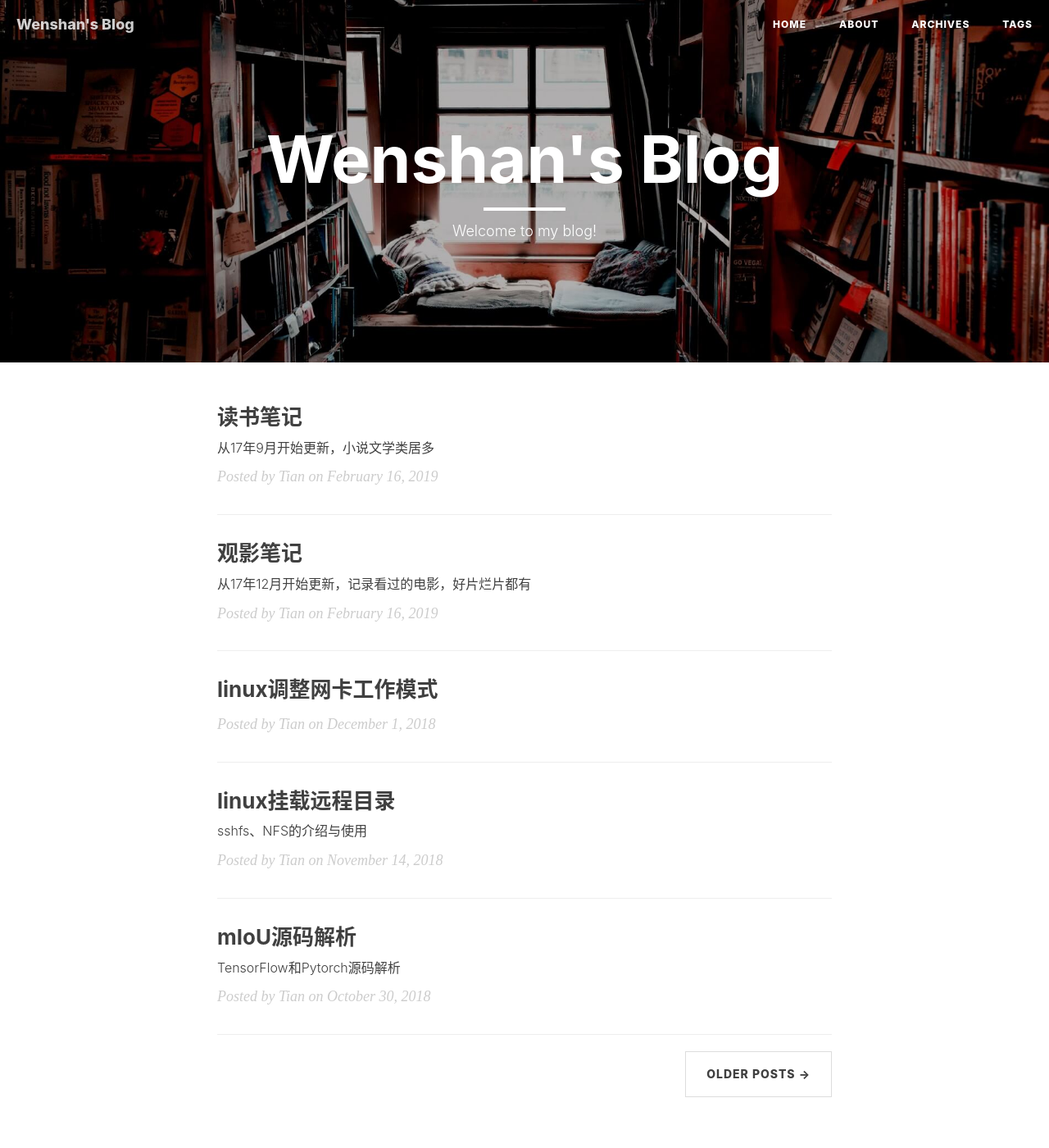
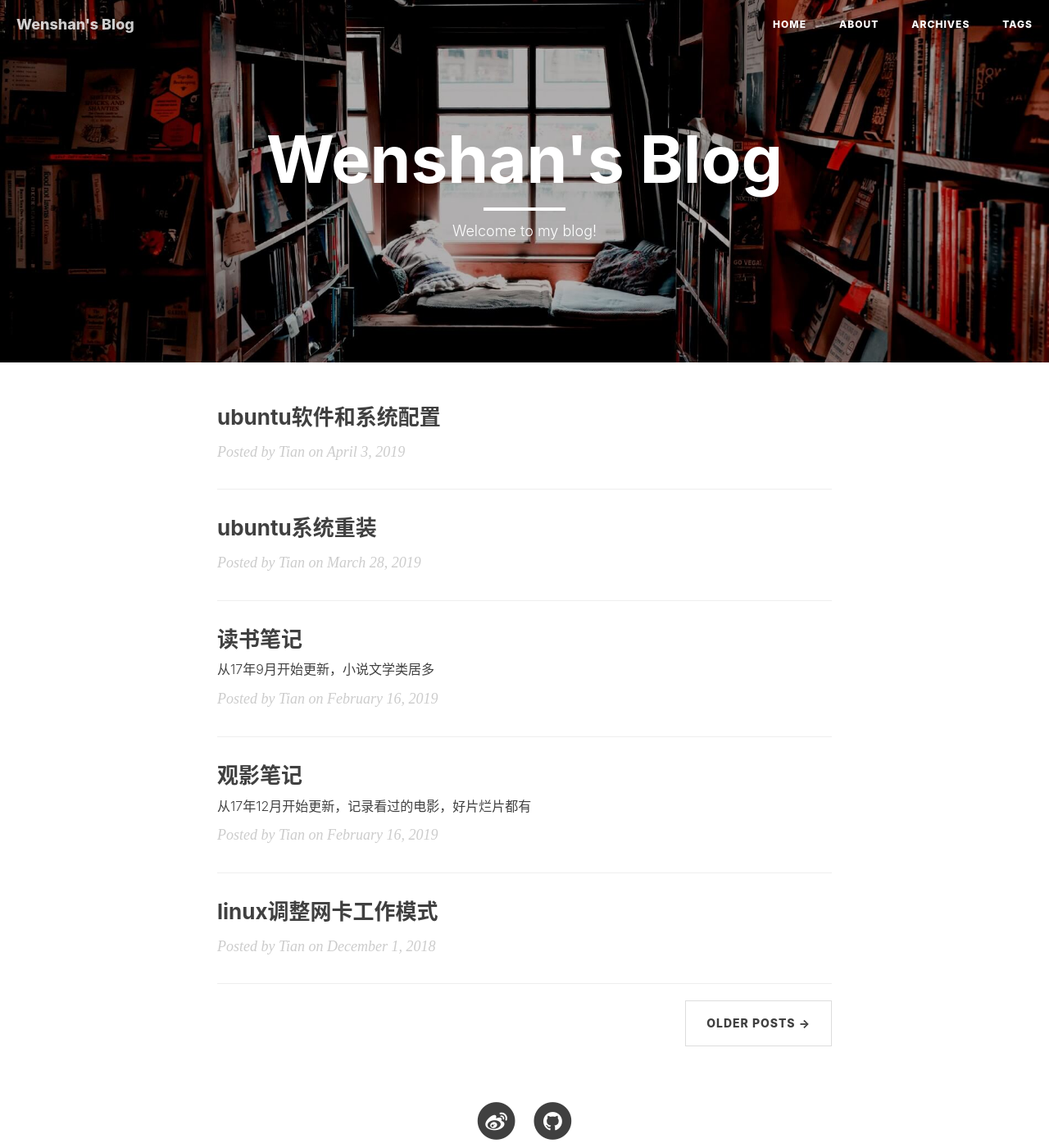
Before and after one commit to tianws/tianws.github.io, a Jekyll site: the page built from index.html, in a window 1280 px wide and 1400 px high. Shown: the whole window at 82% size. Built offline with Jekyll 4.4.1, drawn with Linux system fonts in a browser that asks for light colours; nearby versions of some CDN libraries; the list of posts is cut into pages by our own code; comment, search, counter and statistics services are not loaded; some of the changed lines change nothing that is shown.

Commit message:
修改Ubuntu重装相关文章

````diff
--- a/_posts/2018-07-04-cuda-dl.markdown
+++ b/_posts/2018-07-04-cuda-dl.markdown
@@ -150,9 +150,11 @@
 export PATH=/usr/local/cuda-9.0/bin${PATH:+:${PATH}} # 添加环境变量到.bashrc
 # 如果用runfile安装，还需要添加LD_LIBRARY_PATH
 ## 64位系统
-export LD_LIBRARY_PATH=/usr/local/cuda-9.0/lib64\                				    ${LD_LIBRARY_PATH:+:${LD_LIBRARY_PATH}}
+export LD_LIBRARY_PATH=/usr/local/cuda-9.0/lib64\
+${LD_LIBRARY_PATH:+:${LD_LIBRARY_PATH}}
 ## 32位系统
-export LD_LIBRARY_PATH=/usr/local/cuda-9.0/lib\                          ${LD_LIBRARY_PATH:+:${LD_LIBRARY_PATH}}
+export LD_LIBRARY_PATH=/usr/local/cuda-9.0/lib\
+${LD_LIBRARY_PATH:+:${LD_LIBRARY_PATH}}
 ```
 
 （2）建议
--- /dev/null
+++ b/_posts/2019-03-28-ubuntu-reinstall.markdown
@@ -0,0 +1,125 @@
+---
+layout:     post
+title:      "ubuntu系统重装"
+subtitle:   ""
+date:       2019-03-28 10:00:00
+author:     "Tian"
+categories: Skill
+header-img: "img/post_2018_01_27.jpg"
+catalog: true
+tags:
+    - 环境配置
+---
+
+## 一、制作系统盘
+
+### （1）下载ubuntu16.04LTS
+
+下载链接：[BitTorrent](http://releases.ubuntu.com/16.04/ubuntu-16.04.4-desktop-amd64.iso.torrent)
+
+### （2）烧制系统盘
+
+#### i. 命令行烧制
+
+```bash
+sudo fdisk -l # 查看磁盘信息
+sudo umount /dev/sdc* # umount
+sudo mkfs.vfat /dev/sdc -I # 格式化位FAT格式
+sudo dd if=/../../..ios of=/dev/sdc status=progress # of为制作U盘启动盘
+```
+
+#### ii. 软件烧制
+
+官网给的[教程](https://tutorials.ubuntu.com/tutorial/tutorial-create-a-usb-stick-on-ubuntu#0)是用**Startup Disk Creator**烧制，还有windows和macOS系统下烧制的方法。
+
+没试过，详见链接。
+
+## 二、安装ubuntu
+
+选择install，安装说明很详细，略过。
+
+分区的部分选择自己设置，我主机有256G的固态硬盘，和1T的机械硬盘，分区如下：
+
+- **128G固态**：
+
+  /EFI == 100M（主分区-起始位置），近几年出厂的主板，系统用UEFI，那么就需要分一个EFI分区，如果不分这个分区安装不报错，可以不分。建议用UEFI启动，开机比较快。
+
+  /swap == 16G（逻辑分区-结束位置）交换空间，我主机16G内存，所以分了16G给它。
+
+  / == 余下所有（主分区-起始位置）系统分区，`/boot`、`/home`什么的不用单独分。
+
+- **1T机械**：
+
+  /DATA == 1T（逻辑分区）单独分出来，系统自动挂载机械硬盘到`/DATA`，一般的数据都放在这个盘，系统重装时，保留这个盘不格式化，重新挂载上去就行了。
+
+在Red Hat Enterprise Linux 中，以下是设置合适的交换分区大小的规则：
+
+| 物理内存 | 交换分区（SWAP） |
+| :------: | :--------------: |
+|   <=4G   |      至少4G      |
+|  4~16G   |      至少8G      |
+| 16G~64G  |     至少16G      |
+| 64G~256G |     至少32G      |
+
+其他的可以下一步，安装完成拔掉U盘，重启就行了。
+
+## 三、切换英文目录
+
+默认目录是中文，用命令行时要经常切换输入法输入中文，很麻烦，用下面的命令切换英文目录：
+
+```bash
+# Ubuntu
+export LANG=en_US
+xdg-user-dirs-gtk-update # 询问是否转化为英文目录，同意并关闭
+export LANG=zh_CN
+# 重启，开启后询问是否转化为中文目录，取消并选择不再提示
+
+# Linux
+# 找到~/.config/user-dirs.dis文件
+# 修改对应的目录为英文，并创建对应文件夹，重启
+```
+
+## 四、保存数据至/DATA
+
+#### 1. 将家目录迁移至/DATA：
+
+```bash
+cd ~
+DESTINATION='/DATA/Home_Dirs/'
+
+for i in *
+do
+	if test -d $i
+	then
+		echo moving $i
+		mv $i $DESTINATION
+		ln -s $DESTINATION$i $i
+	fi
+done
+```
+
+#### 2.利用网线传输数据：
+
+1. 网线连接新旧机器
+2. 在旧机器新建网络配置
+3. 在新网络配置里选择IPV4 Setting，在Method项选择Shared to other computers，点击save按钮
+4. 连接成功，查看新旧机器ip，即可scp传输
+
+> 如果新机器没接显示器，可用nmap查询：
+>
+> ```bash
+> sudo apt install nmap
+> ip a # 查询本机ip，如10.42.0.1
+> nmap 10.42.0/24 # 输出新机器ip地址
+> ```
+>
+
+> 将旧机器~/.thunderbird文件夹拷贝到新机器，可以无缝转移邮箱的设置和邮件。
+
+## 五、安装cuda、cudnn
+
+见[NVIDIA显卡配置](https://tianws.github.io/skill/2018/07/04/cuda-dl/)
+
+## 六、系统以及软件配置
+
+见[ubuntu软件和系统配置](<http://https://tianws.github.io/skill/2019/04/03/software-ubuntu/>)
--- /dev/null
+++ b/_posts/2019-04-03-software-ubuntu.markdown
@@ -0,0 +1,259 @@
+---
+layout:     post
+title:      "ubuntu软件和系统配置"
+subtitle:   ""
+date:       2019-04-03 10:00:00
+author:     "Tian"
+categories: Skill
+header-img: "img/post_2018_01_27.jpg"
+catalog: true
+tags:
+    - 环境配置
+---
+
+## 一、科学上网
+
+**（1）V2Ray**
+
+- 服务器：[安装脚本](<https://github.com/233boy/v2ray>)
+
+- Windows：[V2RayN](<https://github.com/233boy/v2ray/wiki/V2RayN%E4%BD%BF%E7%94%A8%E6%95%99%E7%A8%8B>)
+
+- MacOS：[V2RayX](<https://github.com/Cenmrev/V2RayX/releases>) :
+
+   `brew cask install v2rayx`
+
+- Linux：[v2ray](<https://www.v2ray.com/>):
+
+```bash
+sudo bash go.sh -p "socks5://192.168.146.204:1080" (更新脚本 sudo bash <(curl -L -s https://install.direct/go.sh))
+sudo cp config.json /etc/v2ray/config.json
+service v2ray start
+# 之后可以使用 service v2ray start|stop|status|reload|restart|force-reload 控制 V2Ray 的运行。
+```
+
+**（2）proxychains-ng**
+
+下载[安装包](<https://github.com/rofl0r/proxychains-ng/releases>)
+
+```bash
+# 安装
+./configure --prefix=/usr --sysconfdir=/etc
+make
+[optional] sudo make install
+[optional] sudo make install-config (installs proxychains.conf)
+# if you dont install, you can use proxychains from the build directory like this: ./proxychains4 -f src/proxychains.conf telnet google.com 80
+
+# 配置
+sudo vim /etc/proxychains.conf # 编辑最后一行，其他按需编辑
+
+# 卸载
+sudo make install DESTDIR=foo
+sudo make install-config DESTDIR=foo
+# 根据foo路径删除对应文件
+```
+
+**（3）PAC**
+
+```bash
+# [gfwlist](https://raw.githubusercontent.com/gfwlist/gfwlist/master/gfwlist.txt)
+
+# [gfw_whitelist](https://raw.githubusercontent.com/breakwa11/gfw_whitelist/master/whiteiplist.pac)
+
+# [genpac](https://github.com/JinnLynn/genpac#usage)
+pip install genpac
+genpac --pac-proxy "SOCKS5 127.0.0.1:8606" --gfwlist-proxy="SOCKS5 127.0.0.1:1080" --gfwlist-url=https://raw.githubusercontent.com/gfwlist/gfwlist/master/gfwlist.txt --output="autoproxy.pac"
+```
+
+## 二、美化
+
+```bash
+sudo apt-get install unity-tweak-tool
+sudo apt-get install gnome-tweak-tool
+# 主题 flatabulous-theme
+sudo add-apt-repository ppa:noobslab/themes
+sudo apt-get update
+sudo apt-get install arc-flatabulous-theme
+# 图标 paper
+sudo add-apt-repository ppa:snwh/pulp
+sudo apt-get update
+sudo apt-get install paper-icon-theme
+# power-line
+sudo apt install powerline
+```
+
+bash、tmux、vim、range等美化见[config](https://github.com/tianws/config)。
+
+[参考1](https://zhuanlan.zhihu.com/p/26032793)（这个还写了很多解决Ubuntu问题的总结）、[参考2](https://www.jianshu.com/p/4bd2d9b1af41)
+
+## 三、常用软件
+
+#### 1、GUI软件
+
+- redshfit-gtk：护眼
+- 搜狗拼音：输入法
+- chrome：浏览器
+- typora：编辑器
+- pycharm：IDE
+
+#### 2、命令行软件
+
+- htop：资源管理
+
+- ranger：文件管理器
+
+- feh：图片查看
+
+- jekyll：博客
+
+  ```bash
+  # jekyll：博客
+  sudo apt-get install ruby-full build-essential zlib1g-dev
+  gem install jekyll bundler
+  gem install jekyll-paginate
+  ```
+
+
+
+
+## 四、zsh
+
+```bash
+## install zsh
+sudo apt install zsh # install zsh
+zsh --version # Expected result: zsh 5.1.1 or more recent.
+cat /etc/shells # 检查有没有zsh 没有的话执行 `sudo sh -c "echo $(which zsh) >> /etc/shells"`
+chsh -s $(which zsh) # Make zsh your default shell
+# Log out and login back again to use your new default shell.
+echo $SHELL # Expected result: /bin/zsh or similar.
+$SHELL --version # Expected result: 'zsh 5.1.1' or similar
+
+## install oh-my-zsh
+sh -c "$(curl -fsSL https://raw.githubusercontent.com/robbyrussell/oh-my-zsh/master/tools/install.sh)"
+# or
+sh -c "$(wget https://raw.githubusercontent.com/robbyrussell/oh-my-zsh/master/tools/install.sh -O -)"
+
+## 自定义zsh主题
+cd ~/.oh-my-zsh
+mkdir custom/themes
+cp themes/robbyrussell.zsh-theme custom/themes/
+vim custom/themes/robbyrussell.zsh-theme
+# 第二行改成下面的内容
+PROMPT='${ret_status}[%m] %{$fg[cyan]%}%~%{$reset_color%} $(git_prompt_info)'
+```
+
+```
+# 简单说明
+%n The username
+%m The computer's hostname(truncated to the first period)
+%M The computer's hostname
+%l The current tty
+%? The return code of the last-run application.
+%# The prompt based on user privileges
+# 时间
+%T System time(HH:MM)
+%* System time(HH:MM:SS)
+%D System date(YY-MM-DD)
+# 目录
+%~ The current working directory.
+If you are in you are in your $HOME, this will be replaced by ~.
+%d The current working directory.
+#　设置颜色
+%{$fg[red]%}
+%{$fg_bold[red]%}　# 加粗
+%{$reset_color%}　# 重置颜色
+```
+
+powerlevel9k主题也不错，如果屏幕大可以尝试。
+
+```bash
+## 插件
+# zsh-autosuggestions 命令提示 ctrl + f 采纳
+git clone https://github.com/zsh-users/zsh-autosuggestions ${ZSH_CUSTOM:-~/.oh-my-zsh/custom}/plugins/zsh-autosuggestions
+plugins=(.. zsh-autosuggestions)
+# colored-man-pages
+plugins=(.. colored-man-pages)
+## 设置
+vim ~/.zshrc
+## 最后添加下面几行
+unsetopt correct_all # 关闭自动修正
+unsetopt AUTO_CD # 关闭自动cd
+setopt noautomenu  # 关闭选择模式，选择模式下ctrl + f(forward) / b(backward) / p(previous) / n(next)左右上下
+setopt nomenucomplete
+
+```
+
+## 五、PT站
+
+```bash
+## 买的vps有ipv6地址，可以登录一些高校PT站
+## 比如北邮PT站 https://bt.byr.cn/
+##　用学校邮箱可以申请
+
+## vps开启ipv6
+# ssr开启ipv6
+# config里设置
+"server": "0.0.0.0",
+"server_ipv6": "::",
+
+## ubuntu下用Deluge
+sudo apt install deluge
+sudo apt install deluged # 程序提示报错，所以再安了这个
+## 设置里面把DHT关掉，否则key容易被盗
+## 设置对应的代理即可
+```
+
+## 六、耳机没声音
+
+```bash
+sudo apt install pavucontrol
+pavucontrol
+# 配置：
+## HDA NVidia-侧写：关
+## 内置音频-侧写：模拟立体声双工
+# 输出设备：
+## 内置音频-模拟立体声：模拟耳机
+```
+
+## 七、快捷键设置
+
+参考：[Ubuntu 16.04安装IntelliJ IDEA时快捷键冲突设置](https://www.cnblogs.com/EasonJim/p/7858021.html)
+
+解决快捷键冲突可以有如下方法：
+
+1、直接修改IDEA的，但是不建议这么干，因为多平台时，或者去到另外一台电脑时，统一的快捷键能更快的适应新的开发环境。
+
+2、通过修改系统默认的快捷键。
+
+3、就这两种方式，对于哪种好一些，这个需要自己去权衡。
+
+一、下面是Ubuntu下的快捷键冲突：
+
+- 禁用阴影窗口操作，分配给Ctrl+Alt+S（设置对话框）
+- 更改或禁用锁定屏幕操作，分配给Ctrl+Alt+L（重新格式化代码）
+- 更改或禁用启动终端操作，分配给Ctrl+Alt+T（环绕）（这个虽然经常使用，可以改成Ctrl+G）
+- 更改或禁用切换到工作区操作，分配给Ctrl+Alt+Arrow Keys（导航，Ctrl+Alt+Shift+Arrow Keys一起屏蔽）
+- 禁用移动窗口动作，分配给Alt+F7（查找用法）
+- 更改或禁用调整窗口操作，分配给Alt+F8（评估表达式）
+
+修改方法：系统设置->键盘->快捷键，找到上面对应的快捷键去掉。
+
+二、修改搜狗输入法：
+
+- 代码提示分配给Ctrl+空格（打开输入法）（关掉，直接使用Ctrl+Shift进行切换打开）
+- Ctrl+Shift+F（简繁切换）
+- Ctrl+,（切换搜狗输入法）
+- Ctrl+5（重新载入配置）
+- Ctrl+Alt+B（切换虚拟键盘）
+- Shift+Space（切换全角）
+- Ctrl+.（切换全角标点）
+- Ctrl+Alt+S（保存配置及输入历史）
+- Ctrl+Alt+P（切换嵌入预编辑字符串）
+- Shift+Tab（上一个候选词）
+- Tab（下一个候选词）
+- Ctrl+Alt+H（切换单词提示，在键盘-汉语设置）
+- Ctrl+Alt+N（但钱输入内容加入用户词典，在键盘-汉语设置）
+
+三、其它
+
+- 网易云音乐禁用全局设置
````
Also changed, not shown: .removed_posts/2018-06-26-ubuntu-reinstall.markdown (renamed from _posts/2018-06-26-ubuntu-reinstall.markdown), .removed_posts/2018-07-03-software-reinstall.markdown (renamed from _posts/2018-07-03-software-reinstall.markdown).
